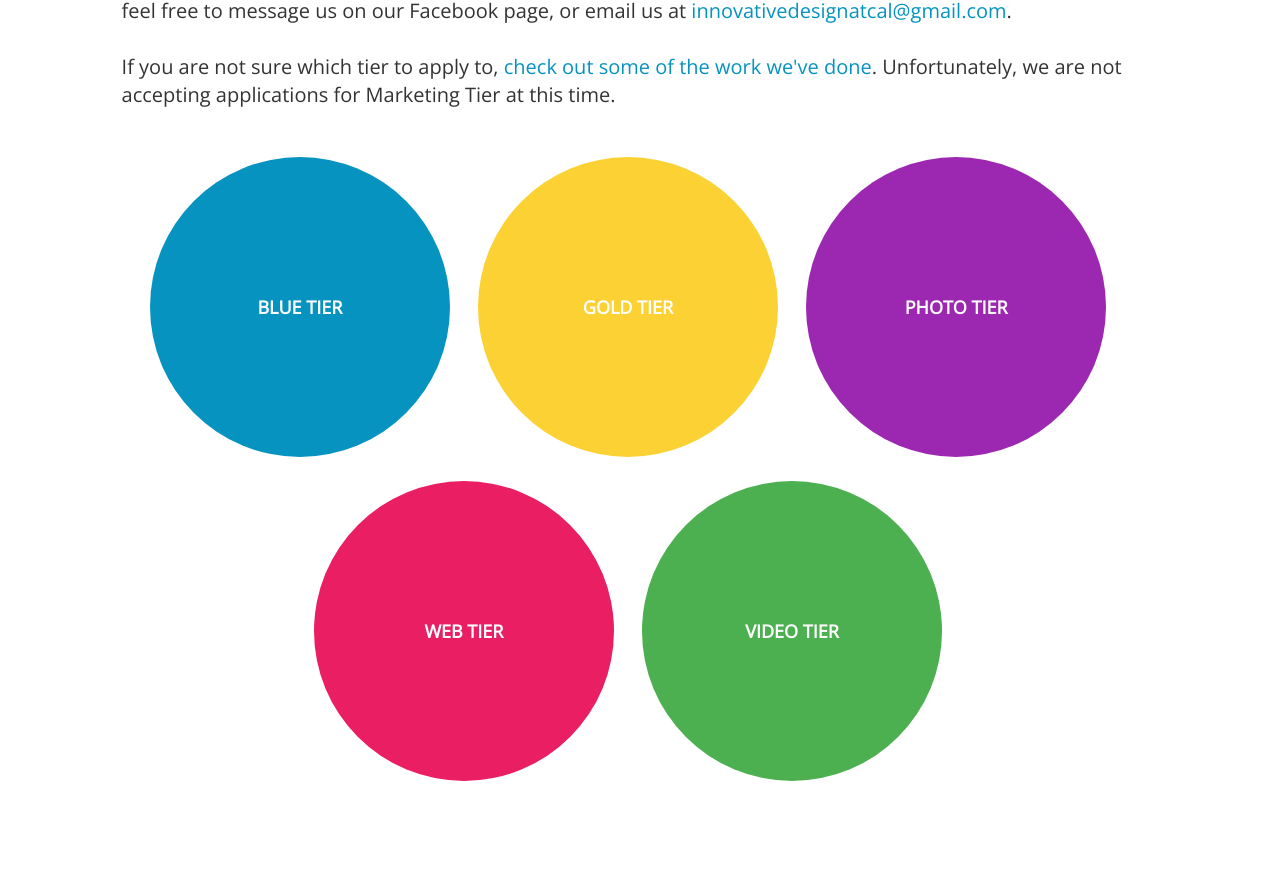
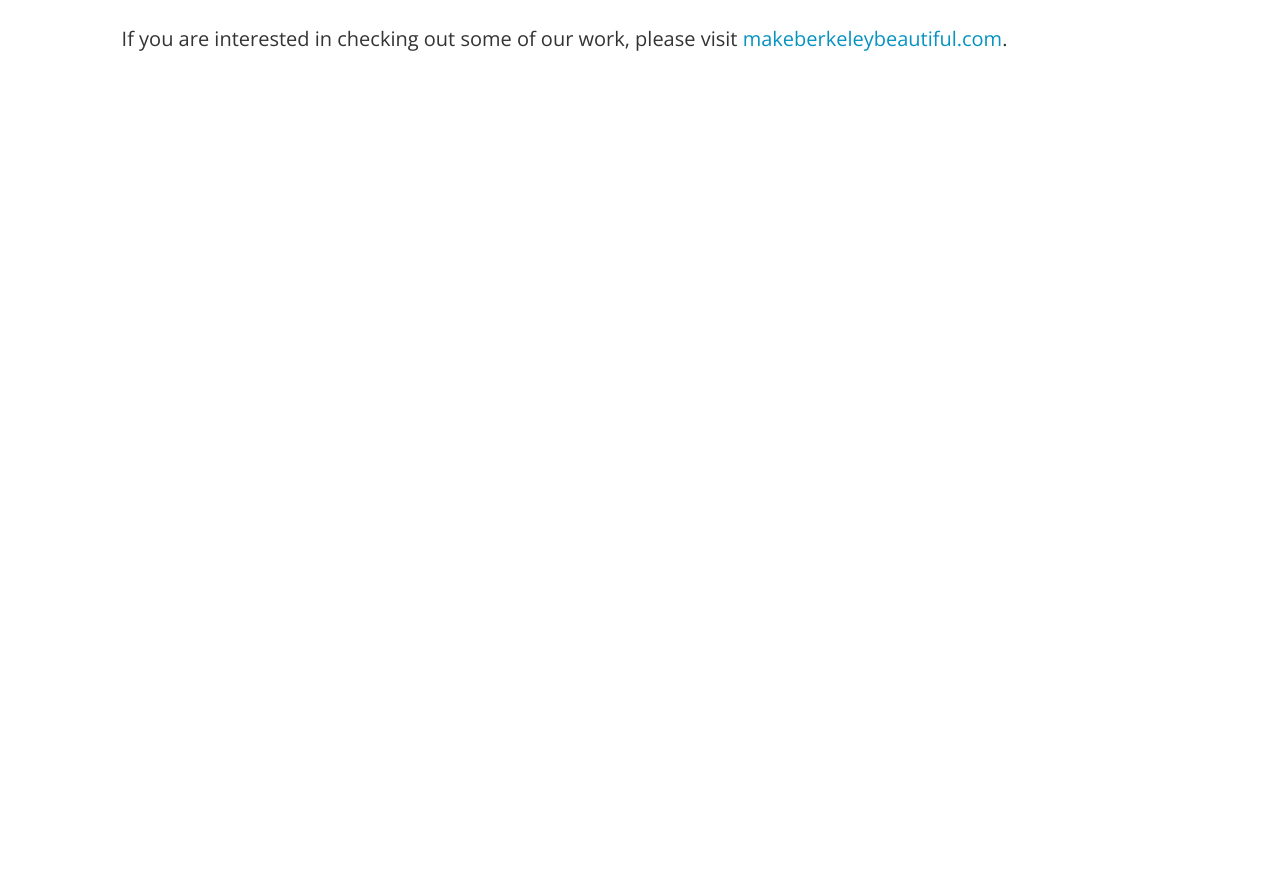
Before and after one commit to peterqiu1997/apply.innovativedesign.club, a website: page index.html in a window 1280 px wide. Shown: the part 648-1522 px from the top of the page. After the commit the page ends 800 px from the top, so only its background shows below. Drawn offline with nearby package versions, Linux system fonts and the light colour scheme.

Commit message:
Close applications

```diff
--- a/index.html
+++ b/index.html
@@ -35,50 +35,13 @@
 		</h2>
 		<div class="intro">
 			<p>
-				Thank you for your interest in Innovative Design. Applications should not take more than 30 minutes. Please read all instructions for each application and remember to sign up for an interview if it is required. You may apply to more than one tier, but you will only be accepted to one.  If you have any questions or concerns, please feel free to message us on our Facebook page, or email us at <a href="mailto:innovativedesignatcal@gmail.com">innovativedesignatcal@gmail.com</a>.
+				Thank you for your interest in <a href="http://innovativedesign.club">Innovative Design</a>. Member applications are closed for the semester.  If you are interested in the club, make sure to like our <a href="https://www.facebook.com/InnovativeDesignUCB/">Facebook page</a> to keep up to date!  Any questions or concerns should be redirected to <a href="mailto:innovativedesignatcal@gmail.com">innovativedesignatcal@gmail.com</a>.
 			</p>
 			<br>
 			<p>
-				If you are not sure which tier to apply to, <a href="http://www.makeberkeleybeautiful.com" target="_blank">check out some of the work we've done</a>. Unfortunately, we are not accepting applications for Marketing Tier at this time.
+				If you are interested in checking out some of our work, please visit <a href="http://www.makeberkeleybeautiful.com" target="_blank">makeberkeleybeautiful.com</a>.
 			</p>
 		</div>
-    <div class="tiers">
-      <a href="https://goo.gl/forms/tXZHeReRxfwmLdn33">
-        <div class="tier blue">
-          <div class="text__overlay">
-            blue tier
-          </div>
-        </div>
-      </a>
-      <a href="https://goo.gl/forms/WJx57nnRRXLCO3aM2">
-        <div class="tier gold">
-          <div class="text__overlay">
-            gold tier
-          </div>
-        </div>
-      </a>
-      <a href="https://goo.gl/forms/D54dtLM0jlYOW6n72">
-        <div class="tier photo">
-          <div class="text__overlay">
-            photo tier
-          </div>
-        </div>
-      </a>
-      <a href="https://goo.gl/forms/YoPX6ncxQ3xldh463">
-        <div class="tier web">
-          <div class="text__overlay">
-            web tier
-          </div>
-        </div>
-      </a>
-      <a href="https://goo.gl/forms/RIhnMGe5VzhxXX012">
-        <div class="tier video">
-          <div class="text__overlay">
-            video tier
-          </div>
-        </div>
-      </a>
-    </div>
 	</div>
 </body>
 </html>
```
